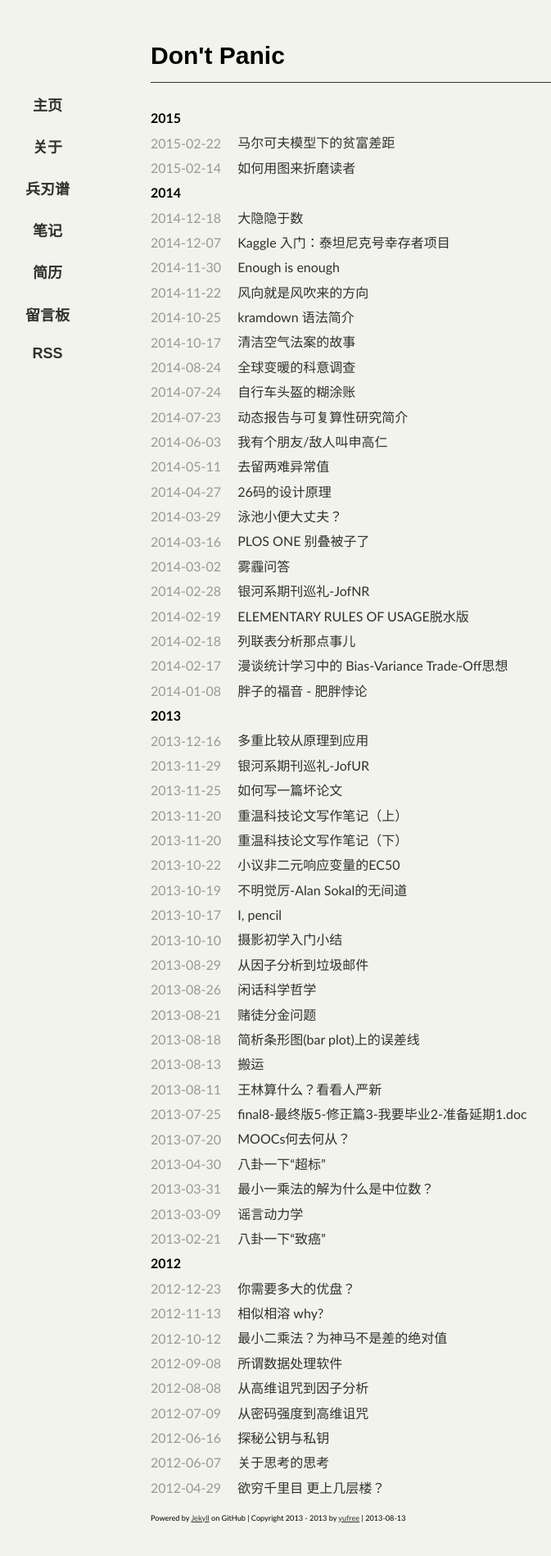
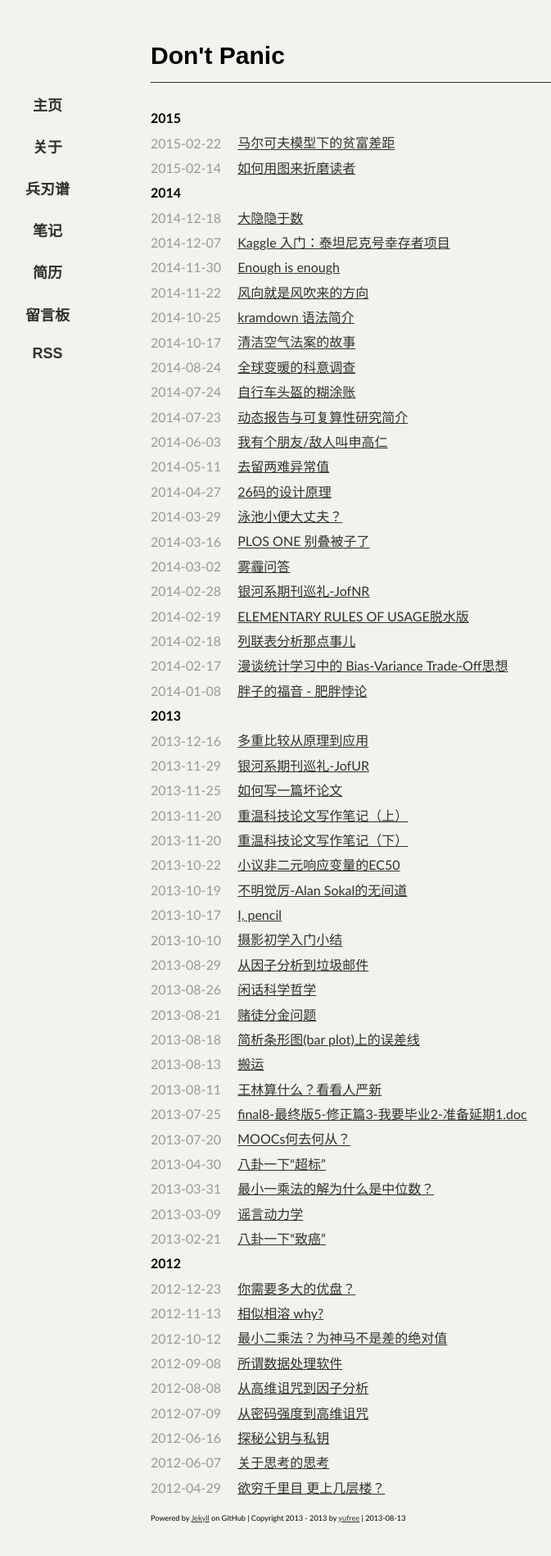
Before and after one commit to yufree/blogcn, a Jekyll site: the page built from index.md, in a window 1280 px wide. Shown: the whole page at 82% size, without its empty margins (156-829 px from the left). Built offline with Jekyll 4.4.1, drawn with Linux system fonts in a browser that asks for light colours; some web fonts are replaced.

Commit message:
underline

```diff
--- a/media/css/style.css
+++ b/media/css/style.css
@@ -95,7 +95,6 @@ blockquote p
 {
     font-size:16px;
     line-height:24px;
-    text-decoration:none;
 }
 .content h1
 {
@@ -159,6 +158,10 @@ nav a:hover
 }
 .post
 {padding:.5em 0em;}
+.post a
+{
+    text-decoration:underline;
+}
 h1
 {
     font-family:"Cuprum","Hiragino Sans GB","Microsoft YaHei",sans-serif;
```
